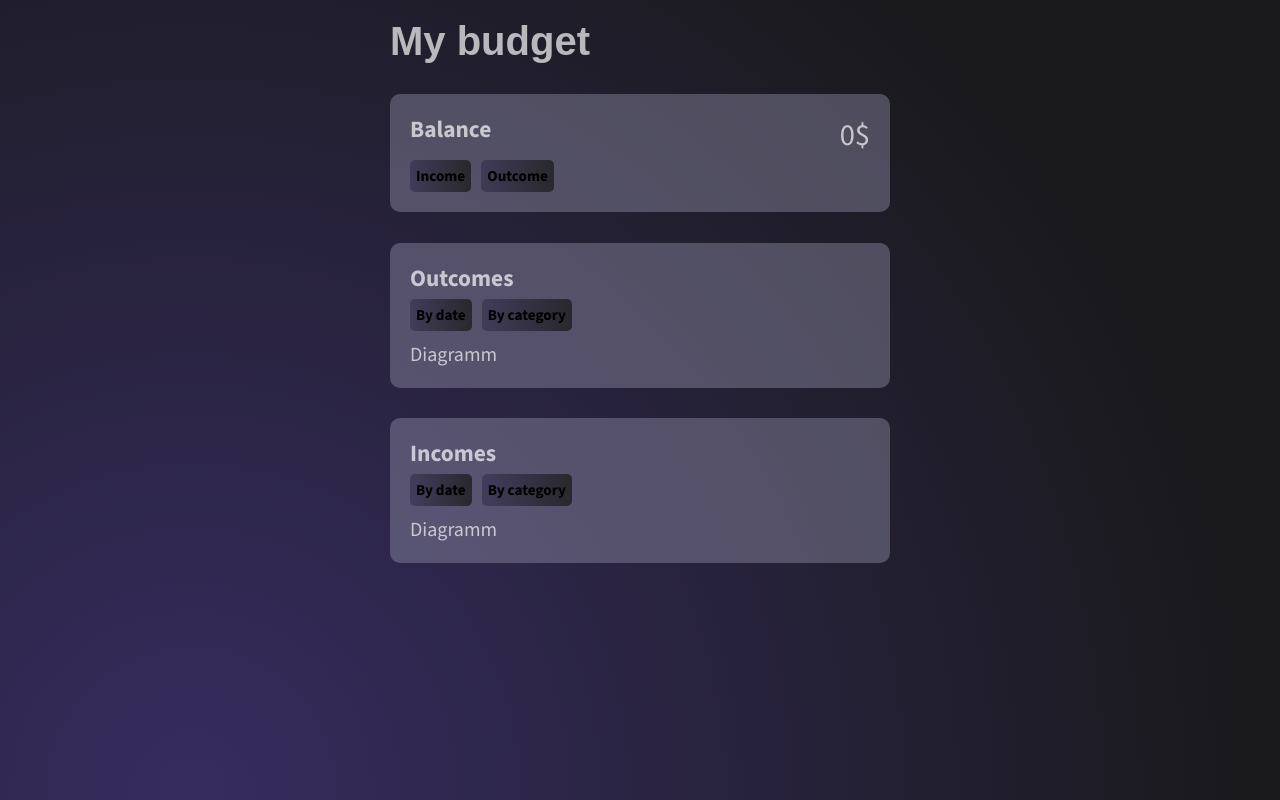
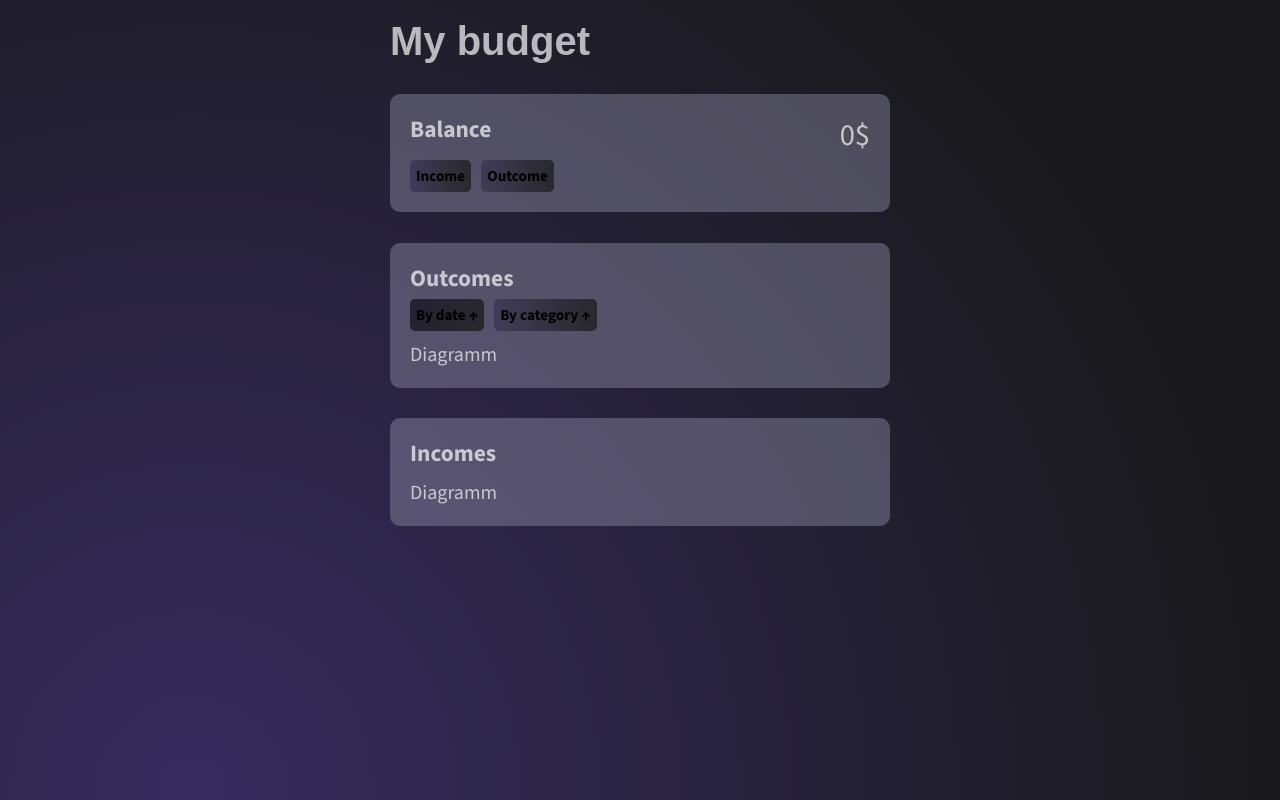
Before and after one commit to rennaiis/budget_tracker, a React (Vite) app: page / in a window 1280 px wide. Built offline with nearby package versions, Linux system fonts and the light colour scheme.

Commit message:
add sorting buttons functions

```diff
--- a/src/App.tsx
+++ b/src/App.tsx
@@ -39,7 +39,10 @@ interface ListProps{
   type: typeOfRecord;
   records: IRecord[];
   deleteRecord: (id: number, priority: priority)=>void;
-  copyRecord: (record: IRecord, priority: priority)=>void
+  copyRecord: (record: IRecord, priority: priority)=>void;
+  toogleSortOrder: (type: string)=>void;
+  sortType: string;
+  sortOrder: string
 }
 interface ListItemProps{
   ListItemObj: IRecord;
@@ -133,12 +136,42 @@ const incomeCategories: ICategory[] = [
 
 function App() {
 
+
   const [outcomes, setOutcomes] = useState<IRecord[]>([])
   const [incomes, setIncomes] = useState<IRecord[]>([])
 
   const allIncome: number = incomes.reduce((acc, item)=> acc+Number(item.sum), 0)
   const allOutcome: number = outcomes.reduce((acc, item)=>acc+Number(item.sum), 0)
   const balance: number = allIncome - allOutcome
+
+  const [sortType, setSortType] = useState('date') //priority
+  const [sortOrder, setSortOrder] = useState('asc') //dsc
+
+  function toogleSortOrder(type: string){
+    if (sortType === type){
+      setSortOrder(sortOrder === 'asc' ? 'desc' : 'asc')
+    }else{
+      setSortType(type)
+      setSortOrder('asc')
+    }
+  }
+
+  function sortRecords(records: IRecord[]){
+    return records.slice().sort((a: IRecord, b: IRecord )=>{
+      if (sortType === 'priority'){
+        const priorityOrder = {essentional: 1, lifestyle: 2, extra: 3, income: 4}
+        return sortOrder=='asc' ?
+        priorityOrder[a.category.priority] - priorityOrder[b.category.priority]:
+        priorityOrder[b.category.priority] - priorityOrder[a.category.priority]
+      }else{
+        return sortOrder=='asc'?
+        a.id - b.id:
+        b.id - a.id
+      }
+    } )
+  }
+  const sordedIncomes = sortRecords(incomes)
+  const sordedOutcomes = sortRecords(outcomes)
 
   const[openForm, setOpenForm] = useState({
     openIncomeForm: false,
@@ -171,8 +204,8 @@ function App() {
     <>
       <h1>My budget</h1>
       <Balance formStatus={openForm} setFormStatus={setOpenForm} addIncome={addIncome} addOutcome={addOutcome} balance={balance}/>
-      <List type='Outcomes' records={outcomes} deleteRecord={deleteRecord} copyRecord={copyRecord}/>
-      <List type='Incomes' records={incomes} deleteRecord={deleteRecord} copyRecord={copyRecord}/>
+      <List type='Outcomes' records={sordedOutcomes} deleteRecord={deleteRecord} copyRecord={copyRecord} toogleSortOrder={toogleSortOrder} sortOrder={sortOrder} sortType={sortType}/>
+      <List type='Incomes' records={sordedIncomes} deleteRecord={deleteRecord} copyRecord={copyRecord} toogleSortOrder={toogleSortOrder} sortOrder={sortOrder} sortType={sortType}/>
     </>
   )
 }
@@ -235,7 +268,7 @@ function Form({formStatus, setFormStatus, addIncome, addOutcome}: FormManagement
         </div>
         <div>
           <label htmlFor='form-note'>Note:</label>
-          <input type="text" id='form-note' required
+          <input type="text" id='form-note'
           onChange={(e: React.ChangeEvent<HTMLInputElement>)=>setNote(e.target.value)}/>
         </div>
         <ul className='category-list'>
@@ -281,14 +314,19 @@ function ListItem({ListItemObj, deleteRecord, copyRecord}: ListItemProps){
     </li>
   )
 }
-function List({type, records, deleteRecord, copyRecord}: ListProps){
+function List({type, records, deleteRecord, copyRecord, toogleSortOrder, sortOrder, sortType}: ListProps){
   return(
     <div className='container'>
       <h3>{type}</h3>
-      <div className='inline'>
-        <button>By date</button>
-        <button>By category</button>
-      </div>
+      {type === 'Outcomes' ?
+        <div className='inline'>
+        <button className={sortType === 'date'? 'active':''}
+          onClick={()=>toogleSortOrder('date')}>By date {(sortOrder==='asc')? '\u2191': '\u2193'}</button>
+          <button className={sortType === 'priority'? 'active':''}
+          onClick={()=>toogleSortOrder('priority')}>By category {(sortOrder==='asc')? '\u2191': '\u2193'}</button>
+        </div>
+        : ''}
+
       <ul className='list-items'>
         {records.map(item => <ListItem ListItemObj={item} deleteRecord={deleteRecord} copyRecord={copyRecord}/>)}
       </ul>
--- a/src/index.css
+++ b/src/index.css
@@ -63,7 +63,9 @@ button{
 button:hover{
   background-color: var(--back-4)
 }
-
+.active{
+  background-color: var(--back-4)
+}
 .inline{
   display: flex;
   gap: 10px;
@@ -177,6 +179,7 @@ input[type="radio"]:checked + .category p {
   background-color: var(--essentional)
 }
 
+
 .list-items{
   display: flex;
   flex-direction: column;
```
